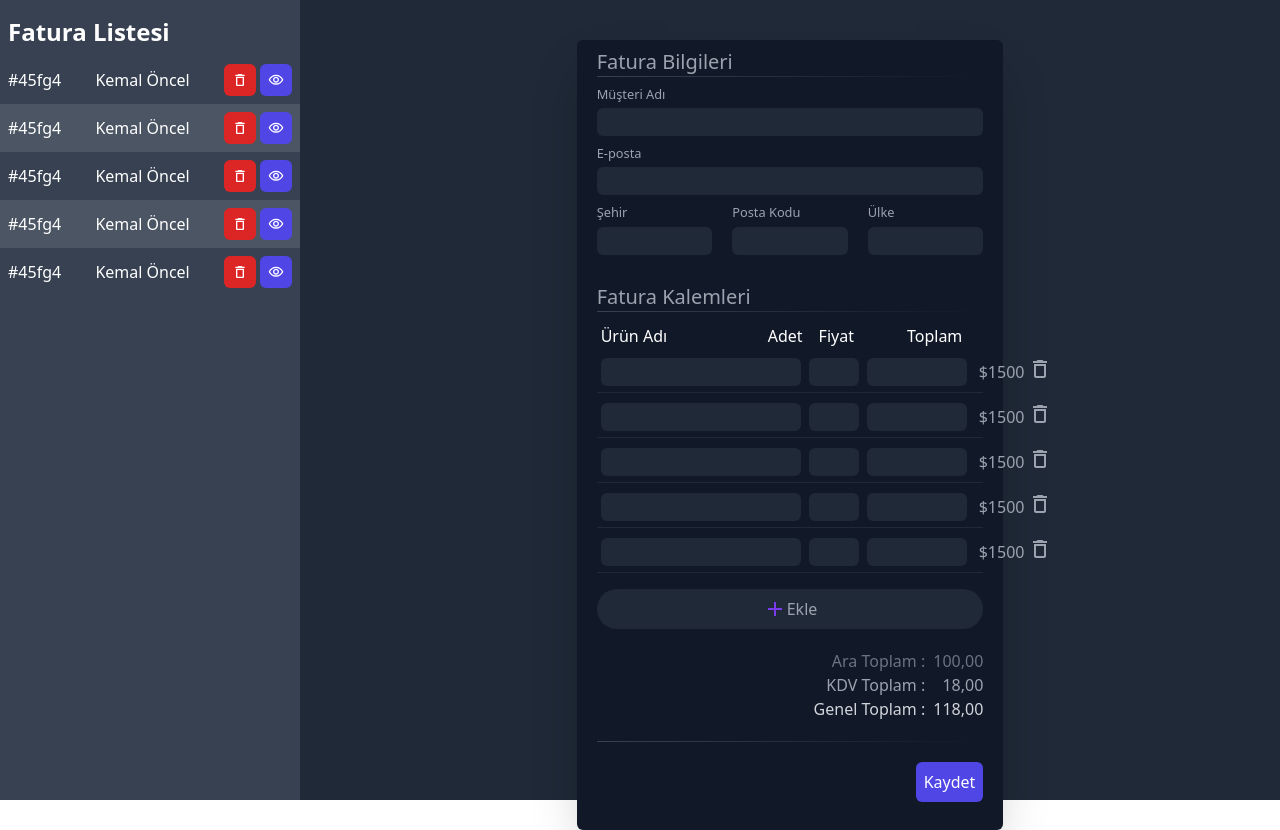
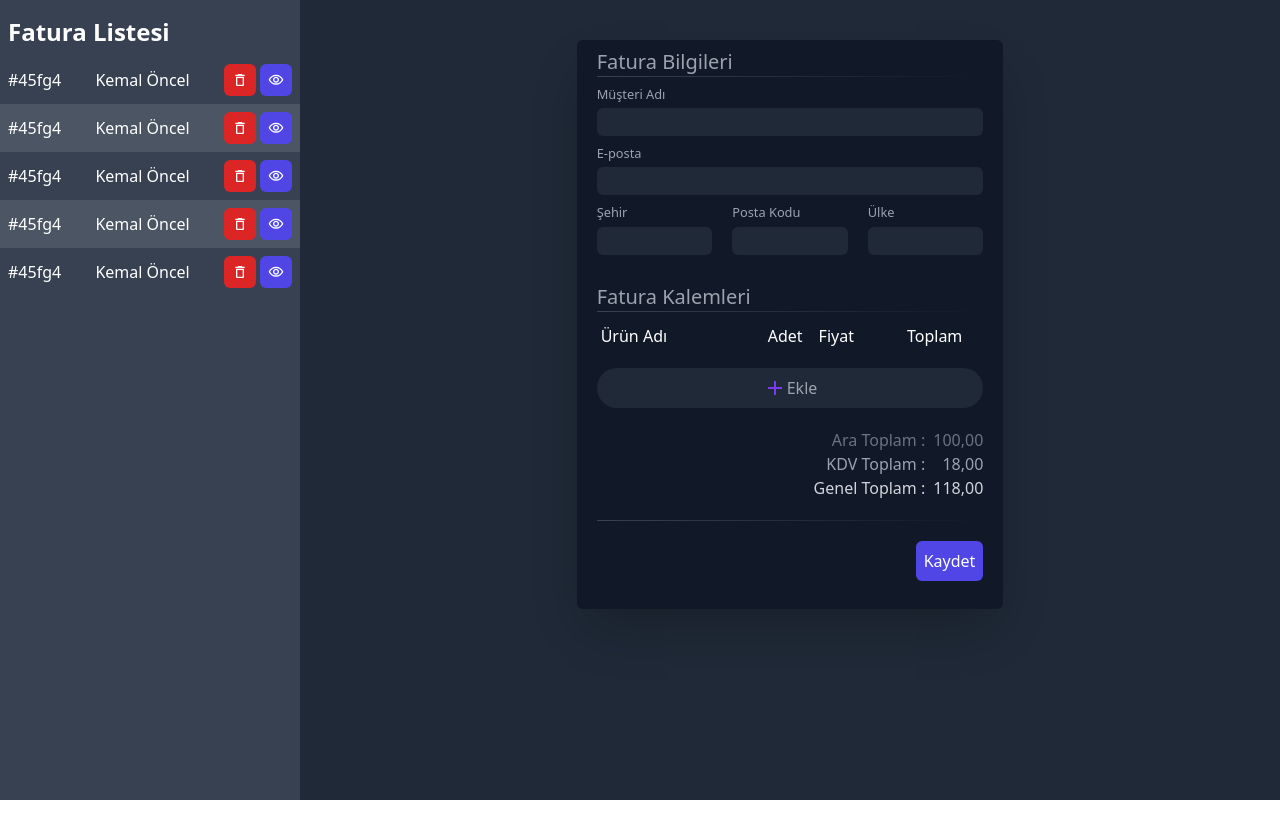
Before and after one commit to kemaloncell/invoice-app, a Vue app: page / in a window 1280 px wide. After the commit the page ends 800 px from the top, so only its background shows below. Built offline with nearby package versions, Linux system fonts and the light colour scheme.

Commit message:
create add and delete button for items

```diff
--- a/src/components/appInvoiceContent.vue
+++ b/src/components/appInvoiceContent.vue
@@ -1,11 +1,11 @@
 <template>
   <section class="bg-gray-900 w-1/3 mx-auto mt-10 p-2 px-5 rounded-md shadow-2xl">
 
-    <contact-section />
+    <contact-section :contact="state.contact" />
 
   <div class="mt-5">
     <heading title="Fatura Kalemleri" />
-    <invoice-items />
+    <invoice-items :items="state.items" :AddInvoiceItem="AddInvoiceItem" :DeleteInvoiceItem="DeleteInvoiceItem" />
 
   </div>
   <!-- Summary -->
@@ -21,5 +21,31 @@
 import InvoiceItems from './invoiceItems.vue'
 import InvoiceSummary from "./invoiceSummary.vue";
 import ContactSection from "./contactSection.vue";
+import {reactive} from "vue";
+
+
+const state = reactive({
+    contact: {
+      contact_name: null,
+      email: null,
+      city: null,
+      country: null,
+      zipcode: null,
+    },
+    items: [],
+})
+
+const AddInvoiceItem= () => {
+  state.items.push({
+    name: null,
+    quantity: null,
+    unit_price: 0,
+    total_price: 0.0,
+  })
+}
+
+const DeleteInvoiceItem = (index) => {
+  state.items.splice(index, 1)
+}
 
 </script>
--- a/src/components/contactSection.vue
+++ b/src/components/contactSection.vue
@@ -3,29 +3,33 @@
     <heading title="Fatura Bilgileri" />
     <label for="client_name" class="flex flex-col text-gray-400 mb-2">
       <small class="mb-1">Müşteri Adı</small>
-      <input autocomplete="off" id="client_name" class="input" type="text" />
+      <input v-model="contact.contact_name" autocomplete="off" id="client_name" class="input" type="text" />
     </label>
     <label for="client_email" class="flex flex-col text-gray-400 mb-2">
       <small class="mb-1">E-posta</small>
-      <input autocomplete="off" id="client_email" class="input" type="email" />
+      <input v-model="contact.email" autocomplete="off" id="client_email" class="input" type="email" />
     </label>
 
     <div class="grid grid-cols-3 gap-5">
       <label for="city" class="flex flex-col text-gray-400 mb-2">
         <small class="mb-1">Şehir</small>
-        <input autocomplete="off" id="city" class="input" type="text" />
+        <input v-model="contact.city" autocomplete="off" id="city" class="input" type="text" />
       </label>
       <label for="zip_code" class="flex flex-col text-gray-400 mb-2">
         <small class="mb-1">Posta Kodu</small>
-        <input autocomplete="off" id="zip_code" class="input" type="text" />
+        <input v-model="contact.zipcode" autocomplete="off" id="zip_code" class="input" type="text" />
       </label>
       <label for="country" class="flex flex-col text-gray-400 mb-2">
         <small class="mb-1">Ülke</small>
-        <input autocomplete="off" id="country" class="input" type="text" />
+        <input v-model="contact.country" autocomplete="off" id="country" class="input" type="text" />
       </label>
     </div>
   </div>
 </template>
 <script setup>
-
+defineProps({
+  contact: {
+    type: Object,
+  }
+})
 </script>
--- a/src/components/invoiceItem.vue
+++ b/src/components/invoiceItem.vue
@@ -1,11 +1,11 @@
 <template>
 <div  class="table-body-item group">
-<input autocomplete="off" type="text" class="input w-[200px] mr-2" />
-<input autocomplete="off" type="text" class="input w-[50px] mr-2" />
-<input autocomplete="off" type="text" class="input w-[100px] mr-2" />
-<span class="p-1 text-center text-gray-400">$1500</span>
+<input v-model="item.name" autocomplete="off" type="text" class="input w-[200px] mr-2" />
+<input v-model="item.quantity" autocomplete="off" type="text" class="input w-[50px] mr-2" />
+<input v-model="item.unit_price" autocomplete="off" type="text" class="input w-[100px] mr-2" />
+<span class="p-1 text-center text-gray-400">${{ totalPrice ? totalPrice: 0}}</span>
 <div class="text-right flex-grow">
-  <button class="delete-button">
+  <button @click="DeleteInvoiceItem" class="delete-button">
     <svg xmlns="http://www.w3.org/2000/svg" class="fill-current" height="24" viewBox="0 0 24 24" width="24">
       <path d="M0 0h24v24H0V0z" fill="none" />
       <path d="M16 9v10H8V9h8m-1.5-6h-5l-1 1H5v2h14V4h-3.5l-1-1zM18 7H6v12c0 1.1.9 2 2 2h8c1.1 0 2-.9 2-2V7z" />
@@ -15,4 +15,18 @@
 </div>
 </template>
 <script setup>
+import { computed} from "vue";
+
+const props = defineProps({
+  item: {
+    type: Object,
+  },
+  DeleteInvoiceItem: {
+    type: Function,
+  }
+})
+
+const totalPrice = computed(() =>  props.item.quantity * props.item.unit_price)
+console.log(totalPrice)
+console.log(props.item.quantity)
 </script>
--- a/src/components/invoiceItems.vue
+++ b/src/components/invoiceItems.vue
@@ -6,9 +6,9 @@
   <span class="p-1 w-[100px]">Toplam</span>
   </div>
   <div class="table-body">
-  <invoice-item v-for="i in 5" :key="i" />
+  <invoice-item v-for="item in items" :key="item.id" :item="items"  :DeleteInvoiceItem="DeleteInvoiceItem" />
 
-  <button class="mt-4 add-item-button">
+  <button @click="AddInvoiceItem" class="mt-4 add-item-button">
     <svg class="fill-current" xmlns="http://www.w3.org/2000/svg" height="24" viewBox="0 0 24 24" width="24">
       <path d="M0 0h24v24H0V0z" fill="none" />
       <path d="M19 13h-6v6h-2v-6H5v-2h6V5h2v6h6v2z" />
@@ -19,5 +19,17 @@
 </template>
 <script setup>
 import invoiceItem from './invoiceItem.vue'
+defineProps({
+  items: {
+    type: Array,
+  },
+  AddInvoiceItem: {
+    type: Function,
+  },
+  DeleteInvoiceItem: {
+    type: Function,
+  },
+})
+
 
 </script>
```
